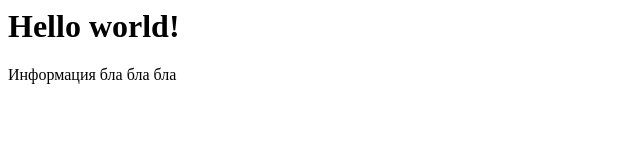
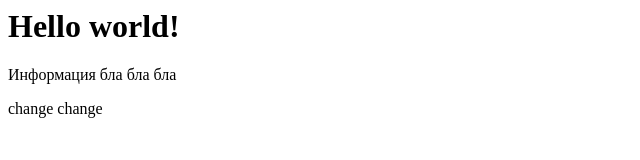
Before and after one commit to Awake1223/labwork1, a plain HTML site: page index.html in a window 1280 px wide. Shown: the whole page, without its empty margins (0-640 px from the left). Drawn offline with Linux system fonts and the light colour scheme.

Commit message:
first commit

```diff
--- a/index.html
+++ b/index.html
@@ -1,2 +1,3 @@
 <h1>Hello world!</h1>
 <p>Информация бла бла бла</p>
+<p>change change</p>
```
